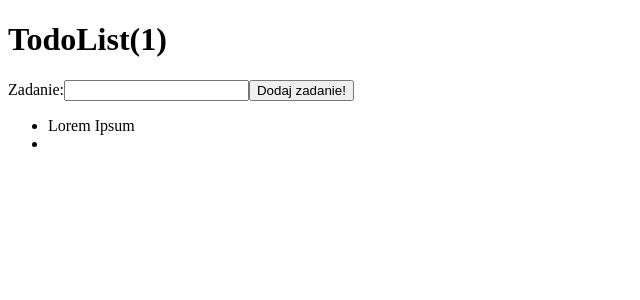
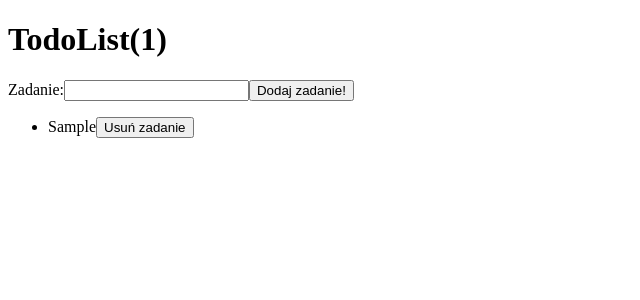
Before and after one commit to Sebastian-Mazur/Todo, a React app: page / in a window 1280 px wide. Both pictures are taken after typing "Sample" into the empty fields and a click on the button "Dodaj zadanie!". Shown: the top 300 px of the page, without its empty margins (0-640 px from the left). Built offline with nearby package versions, Linux system fonts and the light colour scheme.

Commit message:
Zadanie 16.7

```diff
--- a/src/components/Todo.js
+++ b/src/components/Todo.js
@@ -1,7 +1,10 @@
 import React from 'react';
+import style from './TodoList.css';
 
 const Todo = (props) => {
-    <li key={props.idKey}>{props.text}</li>
+    <div>
+        <li className={style.itemList}></li>
+    </div>
 }
 
 export default Todo;
--- a/src/components/TodoForm.js
+++ b/src/components/TodoForm.js
@@ -5,9 +5,9 @@ const TodoForm = (props) => {
         <form>
             <label>
                 Zadanie:
-            <input type='text' value={''} onChange={event => props.changeValue(event)} />
+            <input type='text' value={props.text} onChange={event => props.changeValue(event.target.value)} />
             </label>
-            <button onClick={event => {event.preventDefault(); props.addTodo();}}>Dodaj zadanie!</button>
+            <button onClick={event => {event.preventDefault(); props.addTodo(props.text);}}>Dodaj zadanie!</button>
         </form>
     );
 }
--- a/src/components/TodoList.js
+++ b/src/components/TodoList.js
@@ -7,7 +7,7 @@ const TodoList = (props) => {
         <div className={style.container}>
             <ul className={style.todoList}>
                 {props.data.map(list => {
-                    return <li className={style.itemList} key={list.id}>{list.text}</li>
+                    return <li className={style.itemList} key={list.id}>{list.text}<button onClick={key => {props.removeTodo(list.id) }}>Usuń zadanie</button></li>
                 })}
             </ul>
         </div>
--- a/src/containers/App.js
+++ b/src/containers/App.js
@@ -9,11 +9,9 @@ class App extends React.Component {
     constructor(props) {
         super(props);
         this.state = {
-            data: [{
-                id: 145,
-                text: 'Lorem Ipsum'
-                }],
-            numberOfTasks: 0
+            data: [],
+            numberOfTasks: 0,
+            text: ''
         };
     }
 
@@ -25,18 +23,17 @@ class App extends React.Component {
         const data = [...this.state.data, todo];
         this.setState({data});
         this.setState({numberOfTasks: this.state.numberOfTasks + 1});
-        return (this.numberOfTasks);
+        this.setState({text: ''});
     }
 
     removeTodo(id) {
         const remainder = this.state.data.filter(todo => todo.id !== id);
         this.setState({data: remainder});
         this.setState({numberOfTasks: this.state.numberOfTasks - 1});
-        return (this.numberOfTasks);
     }
 
     changeValue(event) {
-        this.setState({text: event.target.value})
+        this.setState({text: event})
     }
 
     render() {
@@ -45,9 +42,13 @@ class App extends React.Component {
                 <Title numberOfTasks={this.state.numberOfTasks} />
                 <TodoForm
                     addTodo={val => this.addTodo(val)}
+                    text={this.state.text}
+                    changeValue={event => this.changeValue(event)}
+                    />
+                <TodoList
                     data={this.state.data}
-                    changeValue={event => this.changeValue(event)}/>
-                <TodoList data={this.state.data} />
+                    removeTodo={todoID => this.removeTodo(todoID)}
+                    />
             </div>
         );
     }
```
